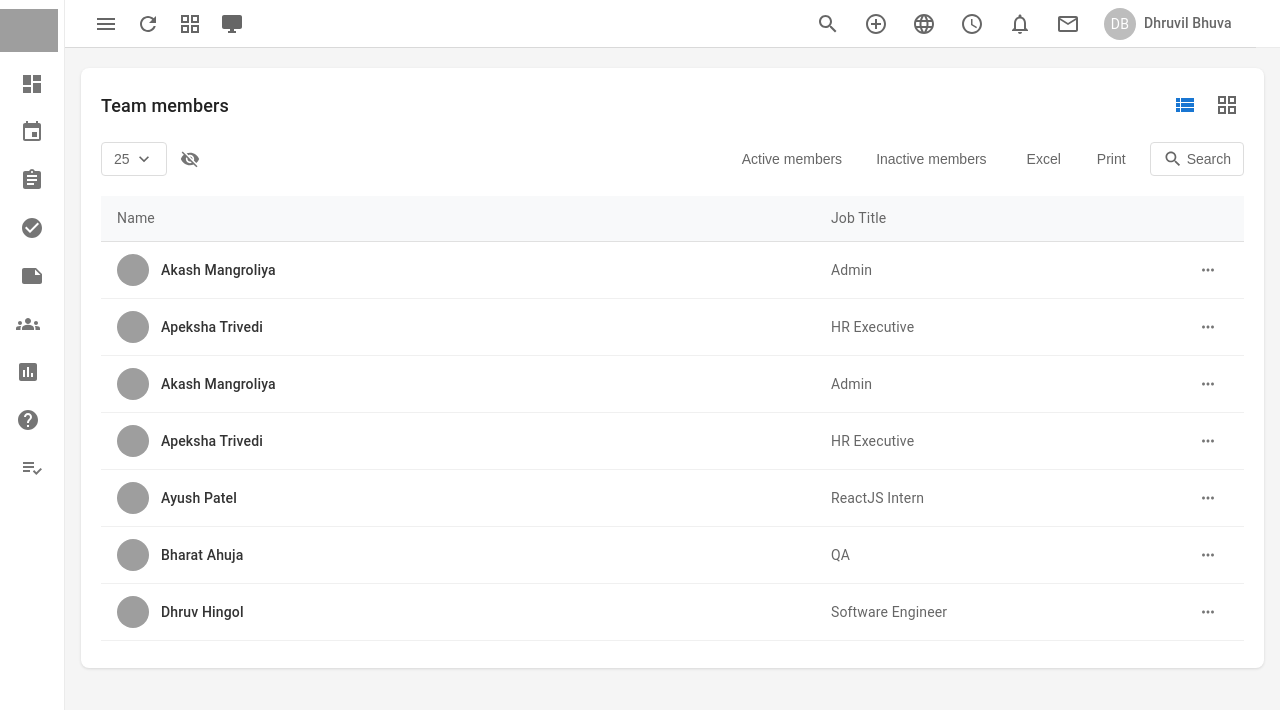
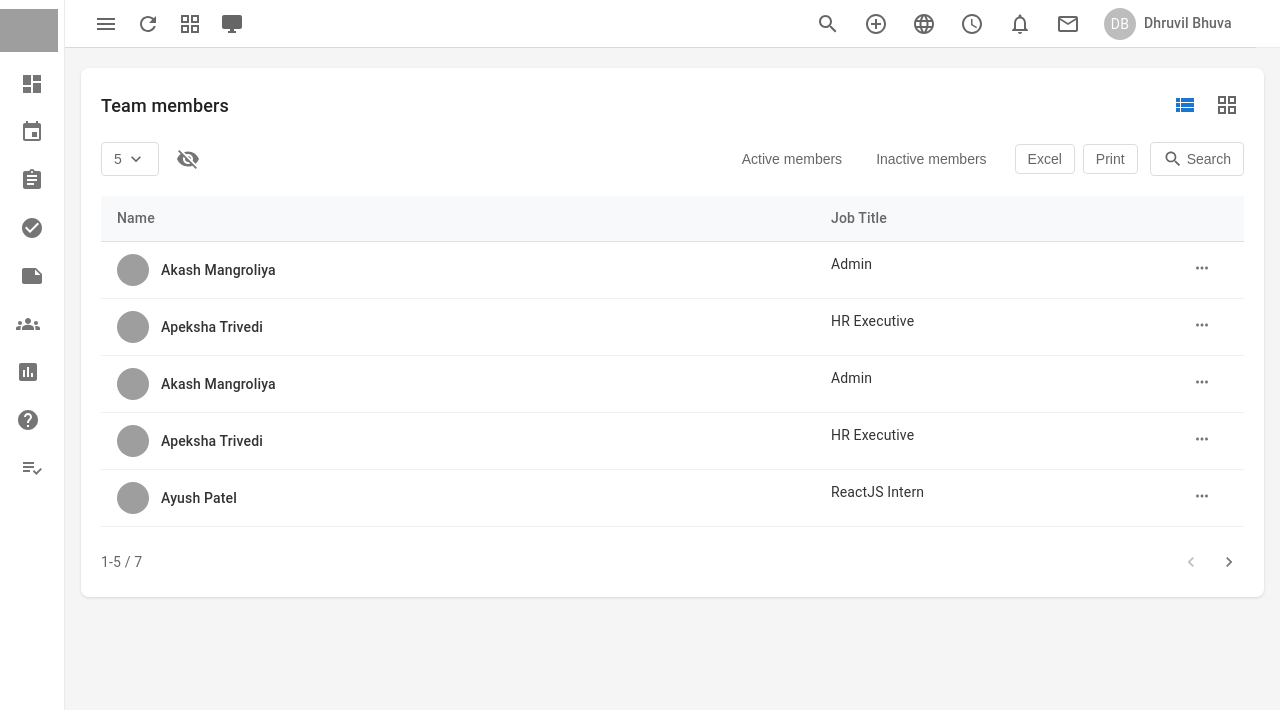
Before and after one commit to DhruvilPatel121/Elixir-PMS, a React (Vite) app in the folder pms/: page /team/teammembers in a window 1280 px wide. Shown: the top 710 px of the page. Built offline with nearby package versions, Linux system fonts and the light colour scheme; grey boxes are pictures that could not be loaded; the HTML template or start-up script is replaced by a standard one.

Commit message:
Update the team member page using the custom table component

```diff
--- a/pms/src/pages/Team/TeamMembers.jsx
+++ b/pms/src/pages/Team/TeamMembers.jsx
@@ -1,23 +1,356 @@
-import React, { useState, useEffect } from 'react';
+// import React, { useState, useEffect } from 'react';
+// import {
+//   IconButton,
+//   Menu,
+//   MenuItem,
+//   TextField,
+//   Avatar,
+//   Tooltip,
+// } from '@mui/material';
+// import SearchIcon from '@mui/icons-material/Search';
+// import MoreHorizIcon from '@mui/icons-material/MoreHoriz';
+// import KeyboardArrowDownIcon from '@mui/icons-material/KeyboardArrowDown';
+// import ViewListIcon from '@mui/icons-material/ViewList';
+// import GridViewIcon from '@mui/icons-material/GridView';
+// import VisibilityIcon from '@mui/icons-material/Visibility';
+// import VisibilityOffIcon from "@mui/icons-material/VisibilityOff";
+
+// const TeamMembers = () => {
+//       const [visible, setVisible] = useState(false);
+
+//   const [members, setMembers] = useState([
+//     {
+//       id: 1,
+//       name: 'Akash Mangroliya',
+//       jobTitle: 'Admin',
+//       avatar: '/avatars/akash.jpg',
+//       status: 'active'
+//     },
+//     {
+//       id: 2,
+//       name: 'Apeksha Trivedi',
+//       jobTitle: 'HR Executive',
+//       avatar: '/avatars/apeksha.jpg',
+//       status: 'active'
+//     },
+//     {
+//         id: 3,
+//         name: 'Akash Mangroliya',
+//         jobTitle: 'Admin',
+//         avatar: '/avatars/akash.jpg',
+//         status: 'active'
+//     },
+//     {
+//         id: 4,
+//         name: 'Apeksha Trivedi',
+//         jobTitle: 'HR Executive',
+//         avatar: '/avatars/apeksha.jpg',
+//         status: 'active'
+//     },
+//     {
+//         id: 5,
+//         name: 'Ayush Patel',
+//         jobTitle: 'ReactJS Intern',
+//         avatar: '/avatars/ayush.jpg',
+//         status: 'active'
+//     },
+//     {
+//         id: 6,
+//         name: 'Bharat Ahuja',
+//         jobTitle: 'QA',
+//         avatar: '/avatars/bharat.jpg',
+//         status: 'active'
+//     },
+//     {
+//         id: 7,
+//         name: 'Dhruv Hingol',
+//         jobTitle: 'Software Engineer',
+//         avatar: '/avatars/dhruv.jpg',
+//         status: 'active'
+//     },
+//   ]);
+
+//   const [viewType, setViewType] = useState('active');
+//   const [rowsPerPage, setRowsPerPage] = useState(25);
+//   const [searchOpen, setSearchOpen] = useState(false);
+//   const [searchValue, setSearchValue] = useState('');
+//   const [anchorEl, setAnchorEl] = useState(null);
+//   const [actionAnchorEl, setActionAnchorEl] = useState(null);
+//   const [selectedMember, setSelectedMember] = useState(null);
+//   const [viewMode, setViewMode] = useState('list');
+
+
+//   const handleActionClick = (event, member) => {
+//     setSelectedMember(member);
+//     setActionAnchorEl(event.currentTarget);
+//   };
+
+//   const handleMenuClick = (event) => {
+//     setAnchorEl(event.currentTarget);
+//   };
+
+//   const handleMenuClose = (value) => {
+//     if (value) setRowsPerPage(value);
+//     setAnchorEl(null);
+//   };
+
+//   const filteredMembers = members.filter(member =>
+//     member.status === viewType &&
+//     (searchValue === '' ||
+//     member.name.toLowerCase().includes(searchValue.toLowerCase()) ||
+//     member.jobTitle.toLowerCase().includes(searchValue.toLowerCase()))
+//   );
+
+//   return (
+//     <div style={{
+//       padding: '20px',
+//       backgroundColor: '#fff',
+//       borderRadius: '8px',
+//       boxShadow: '0 1px 3px rgba(0,0,0,0.12)',
+//       marginTop: '20px',
+//       minHeight: '600px'
+//     }}>
+//       <div style={{ display: 'flex', alignItems: 'center', justifyContent: 'space-between', marginBottom: '20px' }}>
+//         <h2 style={{ margin: 0, fontSize: '18px', fontWeight: '500' }}>Team members</h2>
+//         <div style={{ display: 'flex', gap: '8px' }}>
+//           <Tooltip title="List view">
+//             <IconButton size="small" onClick={() => setViewMode('list')}
+//               style={{ color: viewMode === 'list' ? '#1976d2' : '#666' }}>
+//               <ViewListIcon />
+//             </IconButton>
+//           </Tooltip>
+//           <Tooltip title="Grid view">
+//             <IconButton size="small" onClick={() => setViewMode('grid')}
+//               style={{ color: viewMode === 'grid' ? '#1976d2' : '#666' }}>
+//               <GridViewIcon />
+//             </IconButton>
+//           </Tooltip>
+//         </div>
+//       </div>
+
+//       <div style={{ display: 'flex', justifyContent: 'space-between', alignItems: 'center', marginBottom: '20px' }}>
+//         <div style={{ display: 'flex', alignItems: 'center', gap: '8px' }}>
+//           <button
+//             onClick={handleMenuClick}
+//             style={{
+//               padding: '6px 12px',
+//               border: '1px solid #ddd',
+//               borderRadius: '4px',
+//               background: 'transparent',
+//               color: '#666',
+//               fontSize: '14px',
+//               display: 'flex',
+//               alignItems: 'center',
+//               gap: '4px',
+//               cursor: 'pointer'
+//             }}
+//           >
+//             {rowsPerPage} <KeyboardArrowDownIcon fontSize="small" />
+//           </button>
+//           <Menu
+//               anchorEl={anchorEl}
+//               open={Boolean(anchorEl)}
+//               onClose={() => handleMenuClose()}
+//               >
+//               {[10, 25, 50, 100].map((value) => (
+//                 <MenuItem
+//                   key={value}
+//                   onClick={() => handleMenuClose(value)}
+//                   selected={rowsPerPage === value}
+//                 >
+//                   {value}
+//                 </MenuItem>
+//                   ))}
+//             </Menu>
+//                     <IconButton size="small" onClick={() => setVisible(!visible)}>
+//                 {visible ? (
+//                   <VisibilityIcon sx={{ fontSize: 20 }} />
+//                 ) : (
+//                   <VisibilityOffIcon sx={{ fontSize: 20 }} />
+//                 )}
+//               </IconButton>
+//         </div>
+
+//         <div style={{ display: 'flex', alignItems: 'center', gap: '12px' }}>
+//           <div style={{ display: 'flex', gap: '2px' }}>
+//             {['Active members', 'Inactive members'].map(option => (
+//               <button
+//                 key={option}
+//                 onClick={() => setViewType(option.toLowerCase())}
+//                 style={{
+//                   padding: '6px 16px',
+//                   border: 'none',
+//                   borderRadius: '4px',
+//                   background: viewType === option.toLowerCase() ? '#f0f0f0' : 'transparent',
+//                   color: viewType === option.toLowerCase() ? '#1976d2' : '#666',
+//                   cursor: 'pointer',
+//                   fontSize: '14px',
+//                   fontWeight: viewType === option.toLowerCase() ? '500' : '400',
+//                 }}
+//               >
+//                 {option}
+//               </button>
+//             ))}
+//           </div>
+//           <button style={{ padding: '6px 12px', border: 'none', background: 'transparent', color: '#666', fontSize: '14px', cursor: 'pointer' }}>Excel</button>
+//           <button style={{ padding: '6px 12px', border: 'none', background: 'transparent', color: '#666', fontSize: '14px', cursor: 'pointer' }}>Print</button>
+//           {searchOpen ? (
+//             <TextField
+//               size="small"
+//               value={searchValue}
+//               onChange={(e) => setSearchValue(e.target.value)}
+//               placeholder="Search..."
+//               autoFocus
+//               onBlur={() => !searchValue && setSearchOpen(false)}
+//               sx={{
+//                 '& .MuiOutlinedInput-root': {
+//                   height: '32px',
+//                   fontSize: '14px',
+//                   width: '200px'
+//                 }
+//               }}
+//             />
+//           ) : (
+//             <button
+//               onClick={() => setSearchOpen(true)}
+//               style={{
+//                 padding: '6px 12px',
+//                 border: '1px solid #ddd',
+//                 borderRadius: '4px',
+//                 background: 'transparent',
+//                 color: '#666',
+//                 fontSize: '14px',
+//                 display: 'flex',
+//                 alignItems: 'center',
+//                 gap: '4px',
+//                 cursor: 'pointer'
+//               }}
+//             >
+//               <SearchIcon fontSize="small" />
+//               Search
+//             </button>
+//           )}
+//         </div>
+//       </div>
+
+//       <div style={{
+//         display: 'flex',
+//         borderBottom: '1px solid #e0e0e0',
+//         padding: '12px 16px',
+//         color: '#666',
+//         fontSize: '14px',
+//         alignItems: 'center',
+//         backgroundColor: '#f8f9fa'
+//       }}>
+//         <div style={{ flex: 2 }}>Name</div>
+//         <div style={{ flex: 1 }}>Job Title</div>
+//         <div style={{ width: '40px' }}></div>
+//       </div>
+
+//       <div style={{ maxHeight: 'calc(100vh - 280px)', overflowY: 'auto' }}>
+//         {filteredMembers.map((member) => (
+//           <div key={member.id} style={{
+//             display: 'flex',
+//             padding: '12px 16px',
+//             borderBottom: '1px solid #f0f0f0',
+//             fontSize: '14px',
+//             color: '#333',
+//             alignItems: 'center'
+//           }}>
+//             <div style={{ flex: 2, display: 'flex', alignItems: 'center', gap: '12px' }}>
+//               <Avatar
+//                 src={member.avatar}
+//                 sx={{
+//                   width: 32,
+//                   height: 32,
+//                   backgroundColor: !member.avatar ? '#1976d2' : undefined
+//                 }}
+//               >
+//                 {!member.avatar && member.name.charAt(0)}
+//               </Avatar>
+//               <span style={{ fontWeight: '500' }}>{member.name}</span>
+//             </div>
+//             <div style={{ flex: 1, color: '#666' }}>{member.jobTitle}</div>
+//             <div style={{ width: '40px', display: 'flex', justifyContent: 'center' }}>
+//               <IconButton
+//                 size="small"
+//                 onClick={(e) => handleActionClick(e, member)}
+//               >
+//                 <MoreHorizIcon style={{ fontSize: '18px' }} />
+//               </IconButton>
+//             </div>
+//           </div>
+//         ))}
+//       </div>
+
+//       <Menu
+//         anchorEl={actionAnchorEl}
+//         open={Boolean(actionAnchorEl)}
+//         onClose={() => setActionAnchorEl(null)}
+//         PaperProps={{
+//           style: {
+//             minWidth: '150px',
+//             boxShadow: '0 2px 8px rgba(0,0,0,0.15)'
+//           }
+//         }}
+//       >
+//         <MenuItem onClick={() => setActionAnchorEl(null)}>View Profile</MenuItem>
+//         <MenuItem onClick={() => setActionAnchorEl(null)}>Edit</MenuItem>
+//         <MenuItem onClick={() => setActionAnchorEl(null)} style={{ color: '#d32f2f' }}>
+//           Remove
+//         </MenuItem>
+//       </Menu>
+//     </div>
+//   );
+// };
+
+// export default TeamMembers
+
+
+
+
+
+
+
+
+
+
+
+
+
+
+
+
+
+
+
+
+
+
+
+
+
+
+
+
+
+
+
+
+import React, { useState } from 'react';
 import {
   IconButton,
   Menu,
   MenuItem,
-  TextField,
   Avatar,
   Tooltip,
 } from '@mui/material';
-import SearchIcon from '@mui/icons-material/Search';
-import MoreHorizIcon from '@mui/icons-material/MoreHoriz';
-import KeyboardArrowDownIcon from '@mui/icons-material/KeyboardArrowDown';
 import ViewListIcon from '@mui/icons-material/ViewList';
 import GridViewIcon from '@mui/icons-material/GridView';
-import VisibilityIcon from '@mui/icons-material/Visibility';
-import VisibilityOffIcon from "@mui/icons-material/VisibilityOff";
+import CustomTable from '../../components/Table/CustomTable';
+import MoreHorizIcon from '@mui/icons-material/MoreHoriz';
 
 const TeamMembers = () => {
-      const [visible, setVisible] = useState(false);
-
   const [members, setMembers] = useState([
     {
       id: 1,
@@ -69,47 +402,54 @@ const TeamMembers = () => {
         status: 'active'
     },
   ]);
-
-  const [viewType, setViewType] = useState('active');
-  const [rowsPerPage, setRowsPerPage] = useState(25);
-  const [searchOpen, setSearchOpen] = useState(false);
-  const [searchValue, setSearchValue] = useState('');
-  const [anchorEl, setAnchorEl] = useState(null);
   const [actionAnchorEl, setActionAnchorEl] = useState(null);
   const [selectedMember, setSelectedMember] = useState(null);
+  const [viewType, setViewType] = useState('active');
   const [viewMode, setViewMode] = useState('list');
 
-
   const handleActionClick = (event, member) => {
+    setActionAnchorEl(event.currentTarget);
     setSelectedMember(member);
-    setActionAnchorEl(event.currentTarget);
   };
 
-  const handleMenuClick = (event) => {
-    setAnchorEl(event.currentTarget);
-  };
+  const columns = [
+    {
+      id: 'name',
+      label: 'Name',
+      width: '2fr',
+      render: (row) => (
+        <div style={{ display: 'flex', alignItems: 'center', gap: '12px' }}>
+          <Avatar
+            src={row.avatar}
+            sx={{
+              width: 32,
+              height: 32,
+              backgroundColor: !row.avatar ? '#1976d2' : undefined
+            }}
+          >
+            {!row.avatar && row.name.charAt(0)}
+          </Avatar>
+          <span style={{ fontWeight: '500' }}>{row.name}</span>
+        </div>
+      )
+    },
+    { id: 'jobTitle', label: 'Job Title', width: '1fr' },
+    {
+      id: 'actions',
+      label: '',
+      width: '40px',
+      render: (row) => (
+        <IconButton
+          size="small"
+          onClick={(e) => handleActionClick(e, row)}
+        >
+          <MoreHorizIcon style={{ fontSize: '18px' }} />
+        </IconButton>
+      )
+    }
+  ];
 
-  const handleMenuClose = (value) => {
-    if (value) setRowsPerPage(value);
-    setAnchorEl(null);
-  };
-
-  const filteredMembers = members.filter(member =>
-    member.status === viewType &&
-    (searchValue === '' ||
-    member.name.toLowerCase().includes(searchValue.toLowerCase()) ||
-    member.jobTitle.toLowerCase().includes(searchValue.toLowerCase()))
-  );
-
-  return (
-    <div style={{
-      padding: '20px',
-      backgroundColor: '#fff',
-      borderRadius: '8px',
-      boxShadow: '0 1px 3px rgba(0,0,0,0.12)',
-      marginTop: '20px',
-      minHeight: '600px'
-    }}>
+  const customHeader = (
       <div style={{ display: 'flex', alignItems: 'center', justifyContent: 'space-between', marginBottom: '20px' }}>
          <h2 style={{ margin: 0, fontSize: '18px', fontWeight: '500' }}>Team members</h2>
           <div style={{ display: 'flex', gap: '8px' }}>
@@ -127,51 +467,10 @@ const TeamMembers = () => {
           </Tooltip>
         </div>
         </div>
+  )
 
-      <div style={{ display: 'flex', justifyContent: 'space-between', alignItems: 'center', marginBottom: '20px' }}>
-        <div style={{ display: 'flex', alignItems: 'center', gap: '8px' }}>
-          <button
-            onClick={handleMenuClick}
-            style={{
-              padding: '6px 12px',
-              border: '1px solid #ddd',
-              borderRadius: '4px',
-              background: 'transparent',
-              color: '#666',
-              fontSize: '14px',
-              display: 'flex',
-              alignItems: 'center',
-              gap: '4px',
-              cursor: 'pointer'
-            }}
-          >
-            {rowsPerPage} <KeyboardArrowDownIcon fontSize="small" />
-          </button>
-          <Menu
-              anchorEl={anchorEl}
-              open={Boolean(anchorEl)}
-              onClose={() => handleMenuClose()}
-              >
-              {[10, 25, 50, 100].map((value) => (
-                <MenuItem
-                  key={value}
-                  onClick={() => handleMenuClose(value)}
-                  selected={rowsPerPage === value}
-                >
-                  {value}
-                </MenuItem>
-                  ))}
-            </Menu>
-                    <IconButton size="small" onClick={() => setVisible(!visible)}>
-                {visible ? (
-                  <VisibilityIcon sx={{ fontSize: 20 }} />
-                ) : (
-                  <VisibilityOffIcon sx={{ fontSize: 20 }} />
-                )}
-              </IconButton>
-        </div>
-
-        <div style={{ display: 'flex', alignItems: 'center', gap: '12px' }}>
+  const customToolbar = (
+        <>
         <div style={{ display: 'flex', gap: '2px' }}>
              {['Active members', 'Inactive members'].map(option => (
               <button
@@ -192,27 +491,9 @@ const TeamMembers = () => {
               </button>
             ))}
           </div>
-          <button style={{ padding: '6px 12px', border: 'none', background: 'transparent', color: '#666', fontSize: '14px', cursor: 'pointer' }}>Excel</button>
-          <button style={{ padding: '6px 12px', border: 'none', background: 'transparent', color: '#666', fontSize: '14px', cursor: 'pointer' }}>Print</button>
-          {searchOpen ? (
-            <TextField
-              size="small"
-              value={searchValue}
-              onChange={(e) => setSearchValue(e.target.value)}
-              placeholder="Search..."
-              autoFocus
-              onBlur={() => !searchValue && setSearchOpen(false)}
-              sx={{
-                '& .MuiOutlinedInput-root': {
-                  height: '32px',
-                  fontSize: '14px',
-                  width: '200px'
-                }
-              }}
-            />
-          ) : (
+
+        <div style={{ display: 'flex', gap: '8px' }}>
         <button
-              onClick={() => setSearchOpen(true)}
         style={{
           padding: '6px 12px',
           border: '1px solid #ddd',
@@ -220,69 +501,41 @@ const TeamMembers = () => {
           background: 'transparent',
           color: '#666',
           fontSize: '14px',
-                display: 'flex',
-                alignItems: 'center',
-                gap: '4px',
           cursor: 'pointer'
         }}
       >
-              <SearchIcon fontSize="small" />
-              Search
+        Excel
       </button>
-          )}
-        </div>
-      </div>
-
-      <div style={{
-        display: 'flex',
-        borderBottom: '1px solid #e0e0e0',
-        padding: '12px 16px',
+      <button
+        style={{
+          padding: '6px 12px',
+          border: '1px solid #ddd',
+          borderRadius: '4px',
+          background: 'transparent',
           color: '#666',
           fontSize: '14px',
-        alignItems: 'center',
-        backgroundColor: '#f8f9fa'
-      }}>
-        <div style={{ flex: 2 }}>Name</div>
-        <div style={{ flex: 1 }}>Job Title</div>
-        <div style={{ width: '40px' }}></div>
-      </div>
-
-      <div style={{ maxHeight: 'calc(100vh - 280px)', overflowY: 'auto' }}>
-        {filteredMembers.map((member) => (
-          <div key={member.id} style={{
-            display: 'flex',
-            padding: '12px 16px',
-            borderBottom: '1px solid #f0f0f0',
-            fontSize: '14px',
-            color: '#333',
-            alignItems: 'center'
-          }}>
-            <div style={{ flex: 2, display: 'flex', alignItems: 'center', gap: '12px' }}>
-              <Avatar
-                src={member.avatar}
-                sx={{
-                  width: 32,
-                  height: 32,
-                  backgroundColor: !member.avatar ? '#1976d2' : undefined
+          cursor: 'pointer'
         }}
       >
-                {!member.avatar && member.name.charAt(0)}
-              </Avatar>
-              <span style={{ fontWeight: '500' }}>{member.name}</span>
+        Print
+      </button>
     </div>
-            <div style={{ flex: 1, color: '#666' }}>{member.jobTitle}</div>
-            <div style={{ width: '40px', display: 'flex', justifyContent: 'center' }}>
-              <IconButton
-                size="small"
-                onClick={(e) => handleActionClick(e, member)}
-              >
-                <MoreHorizIcon style={{ fontSize: '18px' }} />
-              </IconButton>
-            </div>
-          </div>
-        ))}
-      </div>
+    </>
+    )
 
+  return (
+    <>
+      <CustomTable
+        title="Team Members"
+        data={members}
+        columns={columns}
+        showSearch
+        showVisibility
+        showPagination
+        showEntriesPerPage
+        customToolbar={customToolbar}
+        customHeader={customHeader}
+      />
       <Menu
         anchorEl={actionAnchorEl}
         open={Boolean(actionAnchorEl)}
@@ -300,7 +553,7 @@ const TeamMembers = () => {
           Remove
         </MenuItem>
       </Menu>
-    </div>
+    </>
   );
 };
 
```
Lines whose indentation alone changed are shown as unchanged.
